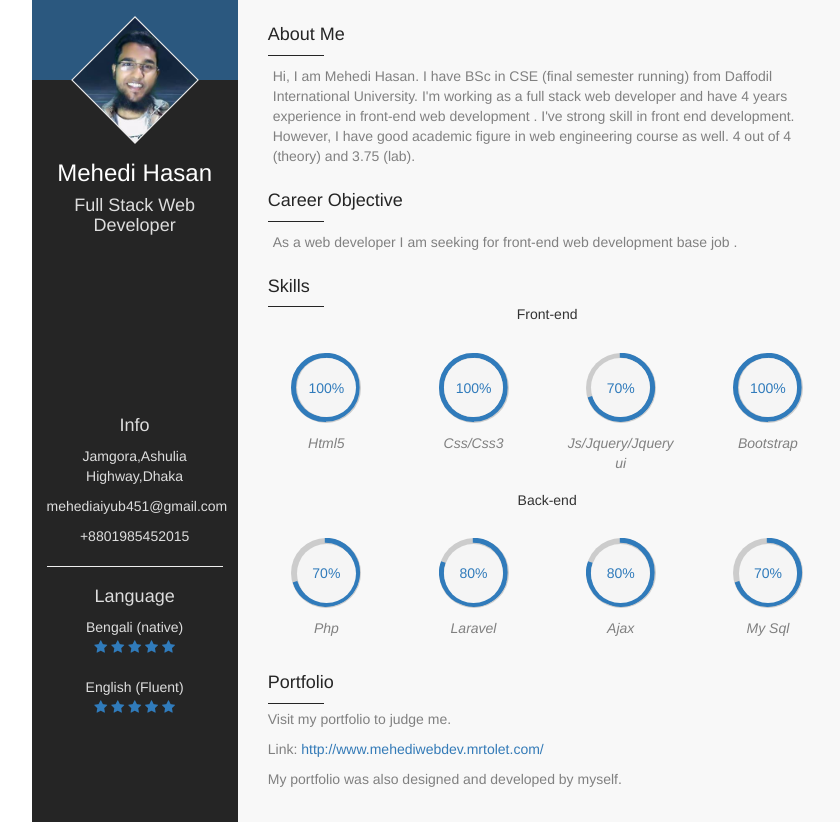
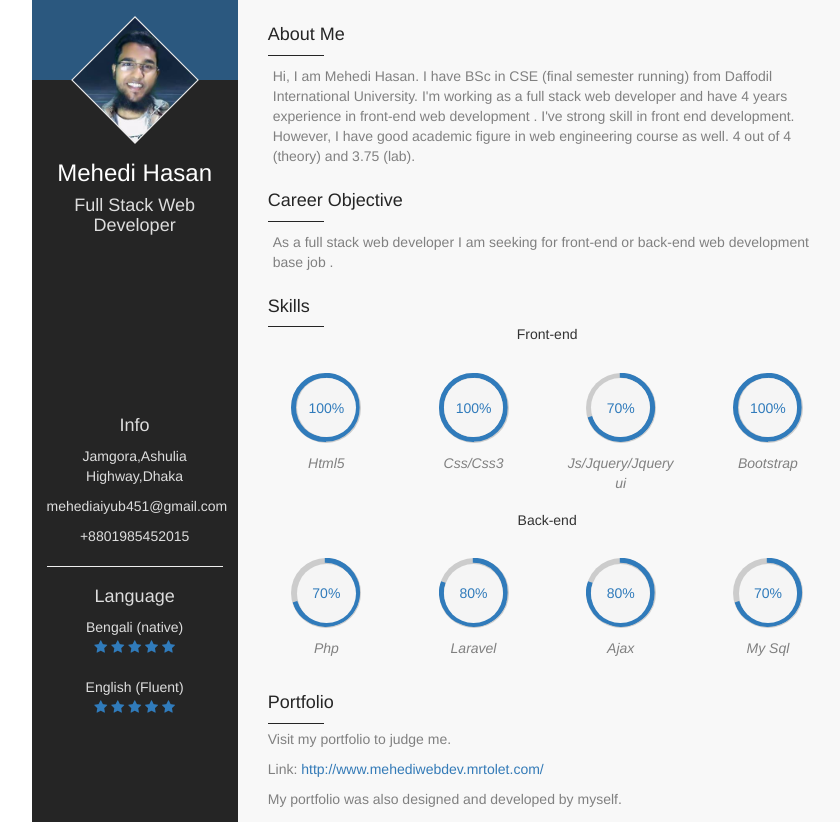
Before and after one commit to mehedifreelancer/Cv-test, a plain HTML site: page index.html in a window 1280 px wide. Shown: the top 822 px of the page, without its empty margins (196-1036 px from the left). Drawn offline with nearby package versions, Linux system fonts and the light colour scheme.

Commit message:
Update index.html

```diff
--- a/index.html
+++ b/index.html
@@ -129,7 +129,7 @@
                         <div class="line"></div>
                         <p>
 
-                            As a web developer I am seeking for front-end web development base job .
+                            As a full stack web developer I am seeking for front-end or back-end web development base job .
                         </p>
                     </div>
 
```
